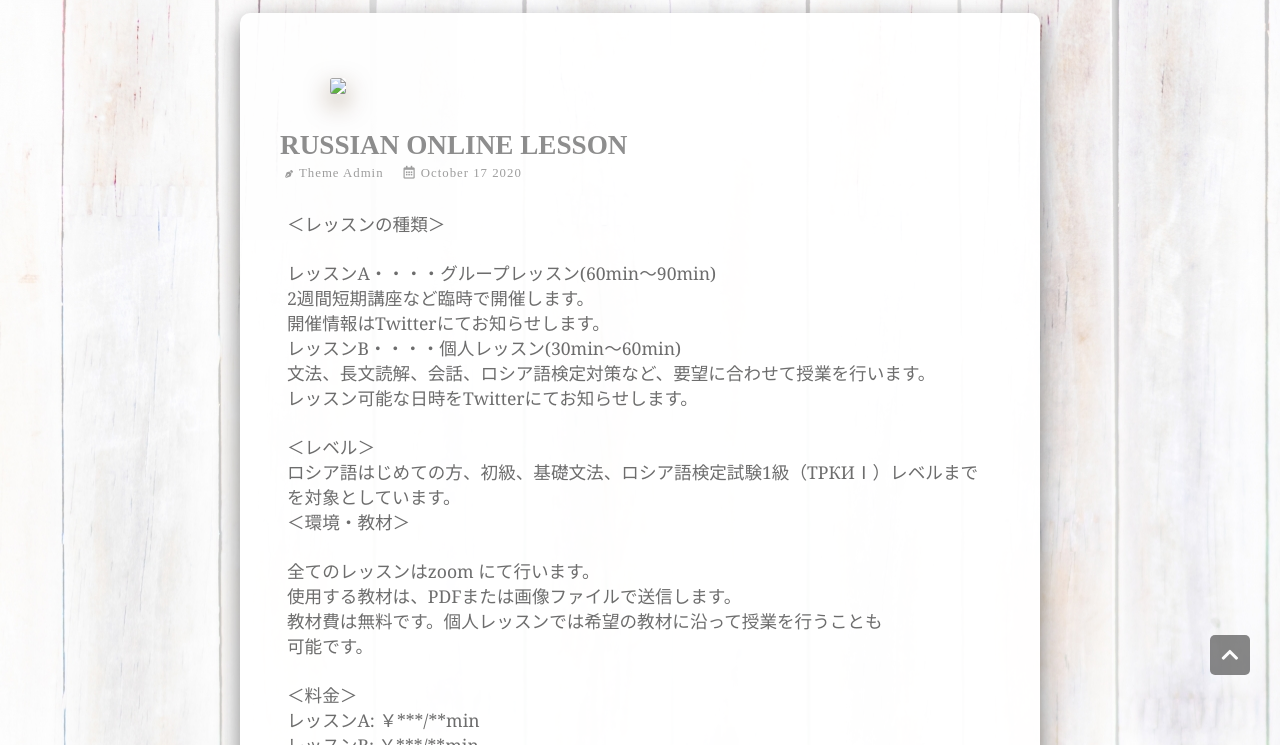
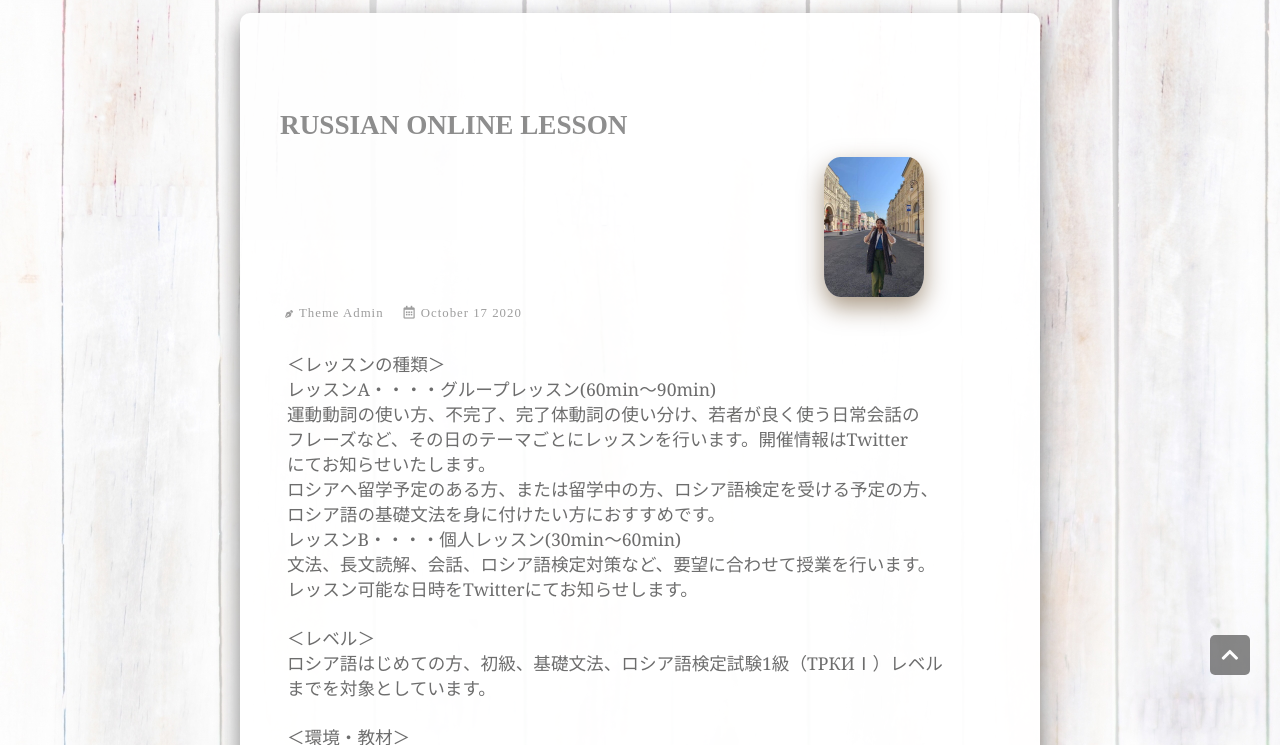
Before and after one commit to tama819/tama819.github.io, a website built with Parcel: page russ.html in a window 1280 px wide. Shown: the part 55-800 px from the top of the page. Built offline with nearby package versions, Linux system fonts and the light colour scheme.

Commit message:
Add files via upload

```diff
--- a/css/russ.css
+++ b/css/russ.css
@@ -139,14 +139,14 @@ a {
   opacity: 0.95;
   }
 
-.slide {
+.russ_text {
   margin: 0 auto;
   text-align: center;
 }
 
-.slide img {
-  width: 40%;
-  border-radius: 16%;
+.russ_text img {
+  width: 30%;
+  border-radius: 6%;
   box-shadow: 0 10px 25px 0 rgba(77, 44, 1, 0.5);
 
 }
@@ -290,13 +290,14 @@ a {
   opacity: 0.95;
   }
 
- .slide {
-   text-align: left;
-   margin-left: 5px;
+ .russ_text {
+   text-align: right;
+   margin-top: 16px;
+   margin-right: 16px;
  }
 
-.slide img {
-  width: 150px;
+.russ_text img {
+  width: 100px;
   border-radius: 16%;
   box-shadow: 0 10px 25px 0 rgba(77, 44, 1, 0.5);
   margin: 0 60px;
--- a/russ.html
+++ b/russ.html
@@ -54,11 +54,13 @@
               </nav>
             </div>
 
-            <div class="slide">
+
+            <section class="contents">
+
+              <p class="main-title">RUSSIAN ONLINE LESSON</p>
+              <div class="russ_text">
                 <img src="img/photo_russ.jpg" >
-            </div>
-            <section class="contents">
-              <p class="main-title">RUSSIAN ONLINE LESSON</p>
+              </div>
               <div class="main-meta">
                 <p class="main-author">Theme Admin</p>
                 <p class="main-date">October 17 2020</p>
@@ -66,34 +68,37 @@
               <p class="main-article">
 
 
-           ＜レッスンの種類＞<br><br>
-
+           ＜レッスンの種類＞<br>
              レッスンA・・・・グループレッスン(60min～90min)<br>
-              2週間短期講座など臨時で開催します。<br>
-              開催情報はTwitterにてお知らせします。<br>
+             運動動詞の使い方、不完了、完了体動詞の使い分け、若者が良く使う日常会話の<br>
+             フレーズなど、その日のテーマごとにレッスンを行います。開催情報はTwitter<br>
+             にてお知らせいたします。<br>
+             ロシアへ留学予定のある方、または留学中の方、ロシア語検定を受ける予定の方、<br>
+             ロシア語の基礎文法を身に付けたい方におすすめです。<br>
              レッスンB・・・・個人レッスン(30min～60min)<br>
               文法、長文読解、会話、ロシア語検定対策など、要望に合わせて授業を行います。<br>
               レッスン可能な日時をTwitterにてお知らせします。 <br><br>
 
              ＜レベル＞<br>
-              ロシア語はじめての方、初級、基礎文法、ロシア語検定試験1級（ТРКИⅠ）レベルまで<br>
-              を対象としています。<br>
+              ロシア語はじめての方、初級、基礎文法、ロシア語検定試験1級（ТРКИⅠ）レベル<br>
+              までを対象としています。<br><br>
 
-           ＜環境・教材＞<br><br>
+           ＜環境・教材＞<br>
 
               全てのレッスンはzoom にて行います。<br>
               使用する教材は、PDFまたは画像ファイルで送信します。<br>
-              教材費は無料です。個人レッスンでは希望の教材に沿って授業を行うことも<br>
+              教材費は無料です。個人レッスンではご希望の教材に沿って授業を行うことも<br>
               可能です。<br><br>
 
               ＜料金＞<br>
 
-              レッスンA: ￥***/**min<br>
-              レッスンB: ￥***/**min<br>
+              レッスンA: ￥1,000/60min<br>
+              レッスンB: ￥1,500/60min<br><br>
 
              ＜お支払いについて＞<br>
 
-              PayPay、PayPal、銀行振り込み<br><br>
+              PayPay、PayPal、銀行振り込み<br>
+              ご予約のメールを頂いた際にID、口座番号をお送りします。<br><br>
 
              ＜ご予約方法＞<br>
 
```
Also changed, not shown: img/FVAN0766.JPG (added), img/IMG_6062.JPG (added), img/IMG_8253.JPG (added), img/MXMK8667.JPG (added), img/TINF2489.JPG (added), img/photo_Russ.jpg (added).
